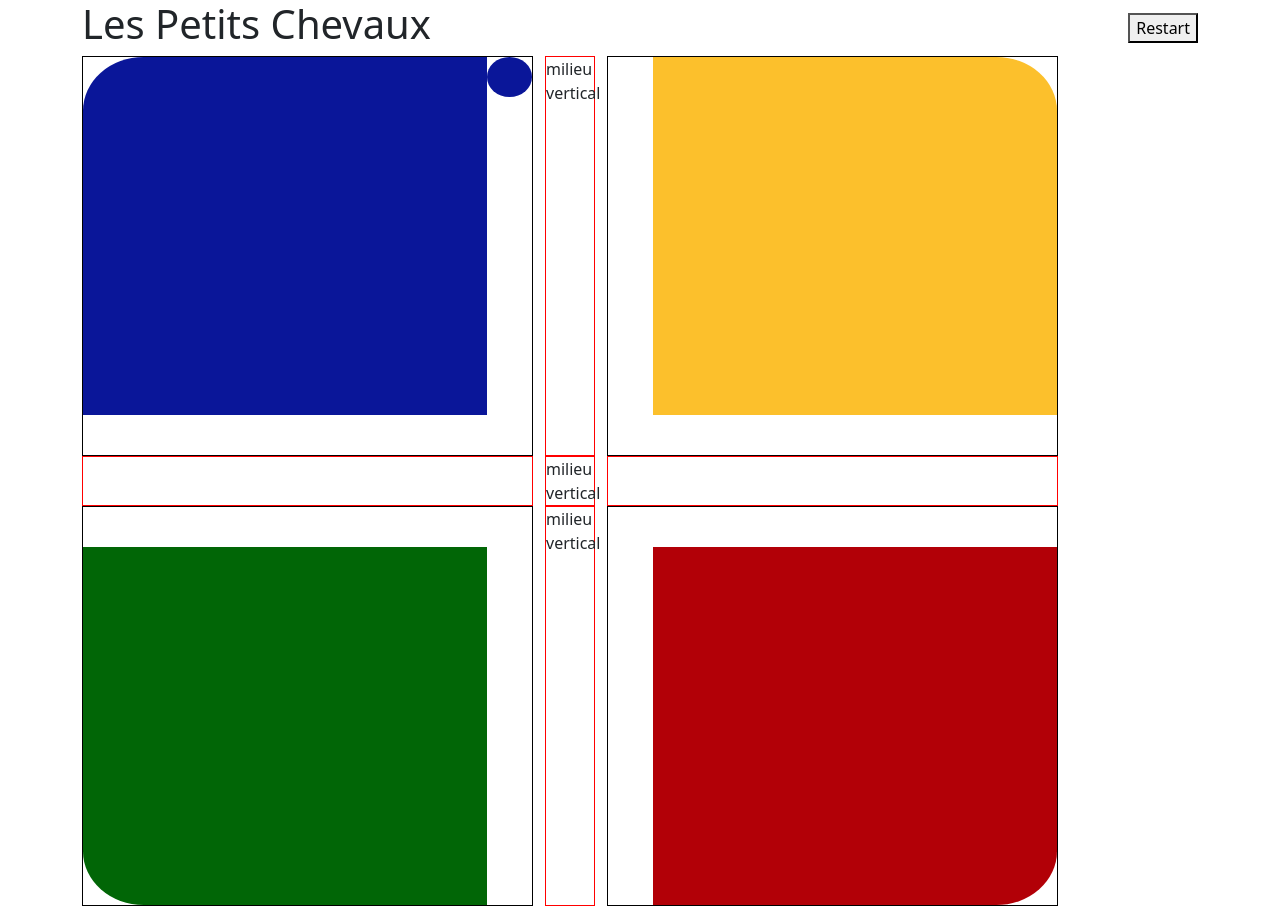
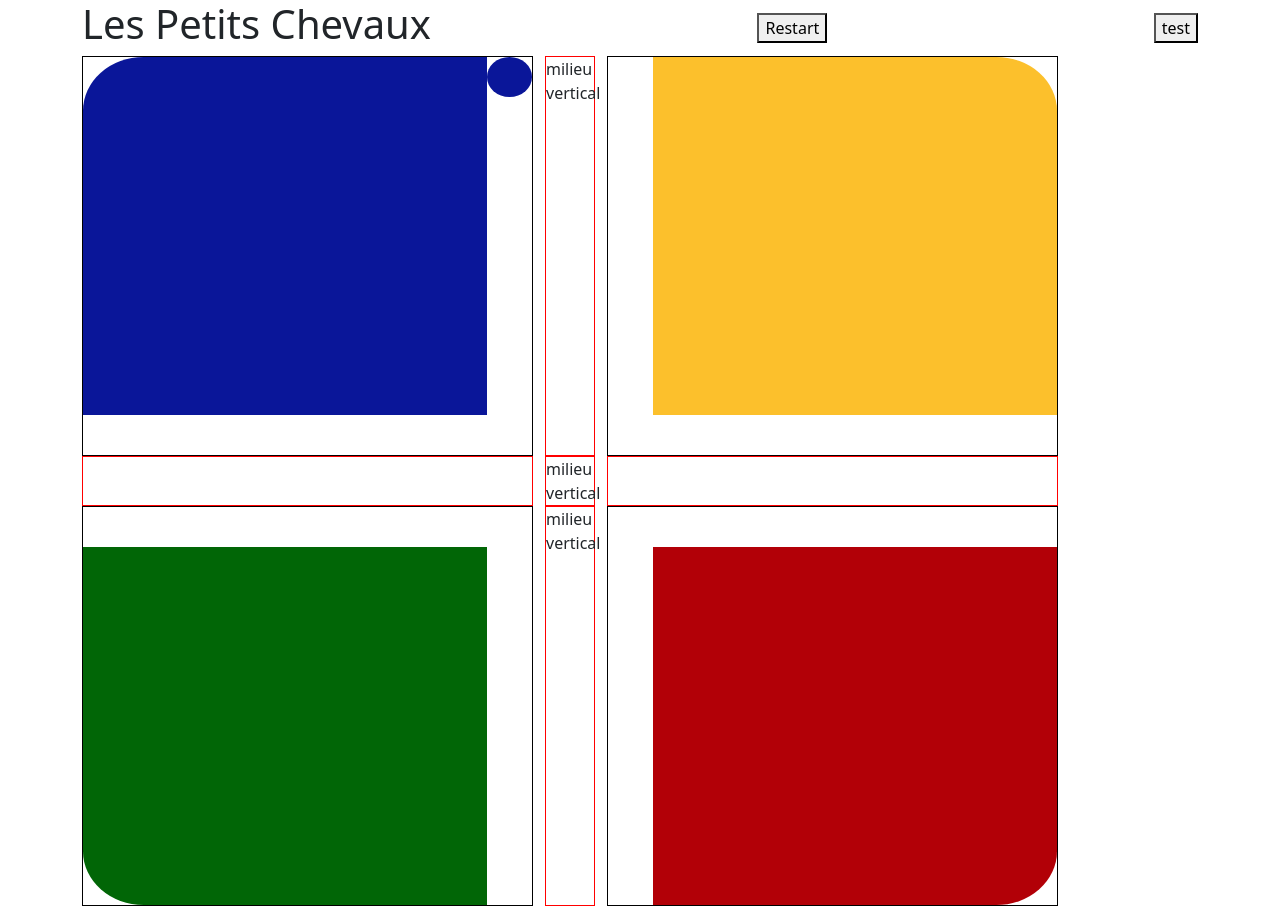
Before and after one commit to JongCHONG/ReactProjetPetitsChevaux, a React (Create React App) app: page / in a window 1280 px wide. Built offline with nearby package versions, Linux system fonts and the light colour scheme.

Commit message:
fonction mouvement

```diff
--- a/src/App.js
+++ b/src/App.js
@@ -6,7 +6,49 @@ import './App.css'
 
 
 class App extends Component {
+  constructor(){
+    super()
+    this.state = {
+      counter: 0,
+      player: [
+        {
+          id : 0,
+          name : "Player 1",
+          color : "blue",
+          positionInitiale : 0,
+          positionActuelle : 0,
+          positionFinale: 56
+        }
+      ]
+      // ,
+      //  player2: {
+      //   id : 1,
+      //   name : "Player 2",
+      //   color : "red",
+      //   positionInitiale : 0,
+      //   positionActuelle : 0
+      // }
+    }
+    this.handlePlayerMove= this.handlePlayerMove.bind(this)
+
+  }
+  handlePlayerMove=()=>{           //e=dice//
+    const { id, name, color,  positionInitiale, positionActuelle, positionFinale } = this.state.player[0]
+    let newPosition = positionActuelle+6
+    const newArray = {
+      id: id,
+      name: name,
+      color: color,
+      positionInitiale: positionInitiale,
+      positionActuelle: newPosition,
+      positionFinale : positionFinale
+    }
+    this.setState({player:[ newArray]})
+  }
+
   render() {
+
+    console.log(this.state.player)
     return (
       <>
         <div className="container">
@@ -14,6 +56,7 @@ class App extends Component {
             <div className="head d-flex align-items-center justify-content-between">
               <h1>Les Petits Chevaux</h1>
               <button>Restart</button>
+              <button onClick={this.handlePlayerMove}>test</button>
             </div>
           </div>
           <div className="row">
```
